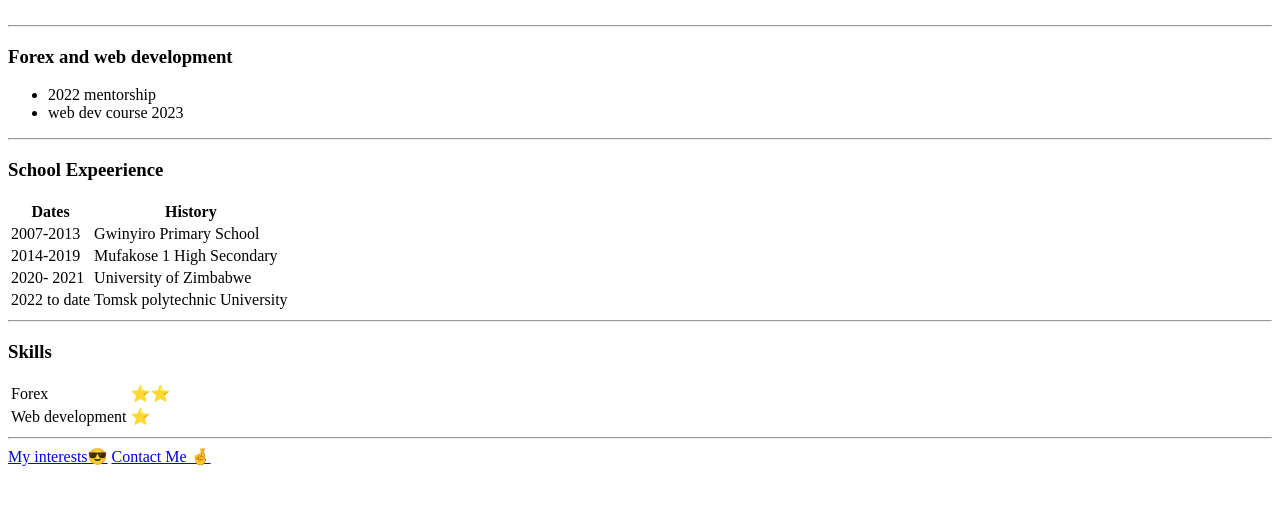
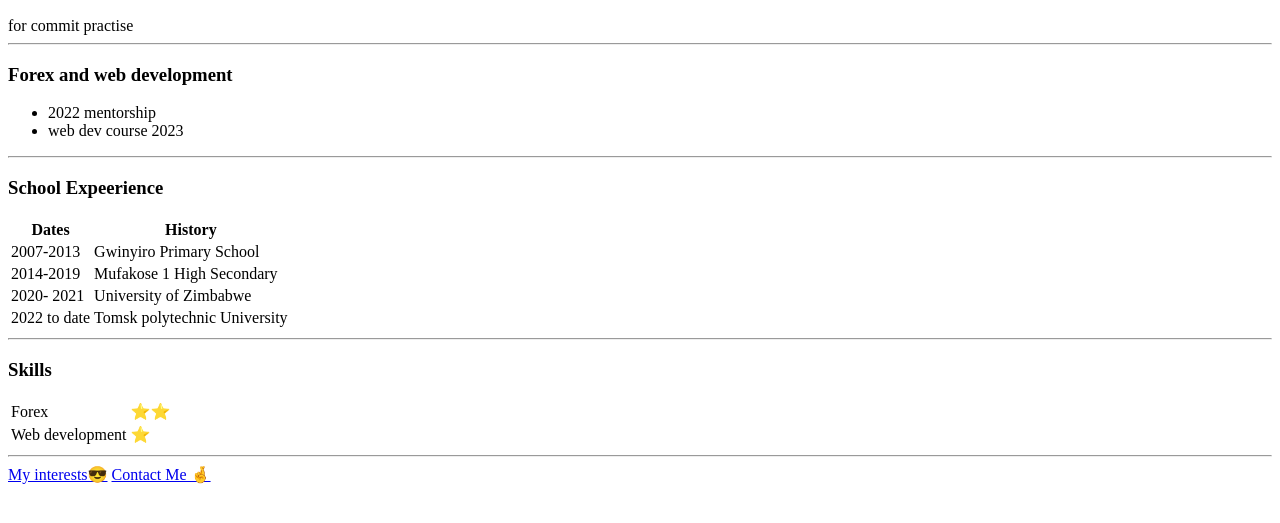
Before and after one commit to Theophelus-Mbhele/cv, a plain HTML site: page index.html in a window 1280 px wide. Shown: the part 187-710 px from the top of the page. Drawn offline with Linux system fonts and the light colour scheme.

Commit message:
i was trying
for my practise

```diff
--- a/index.html
+++ b/index.html
@@ -18,6 +18,7 @@
                 </td>
         </tr>
     </table>
+    <div> for commit practise</div>
 
     <hr>
 
```
Also changed, not shown: 1 other file.
